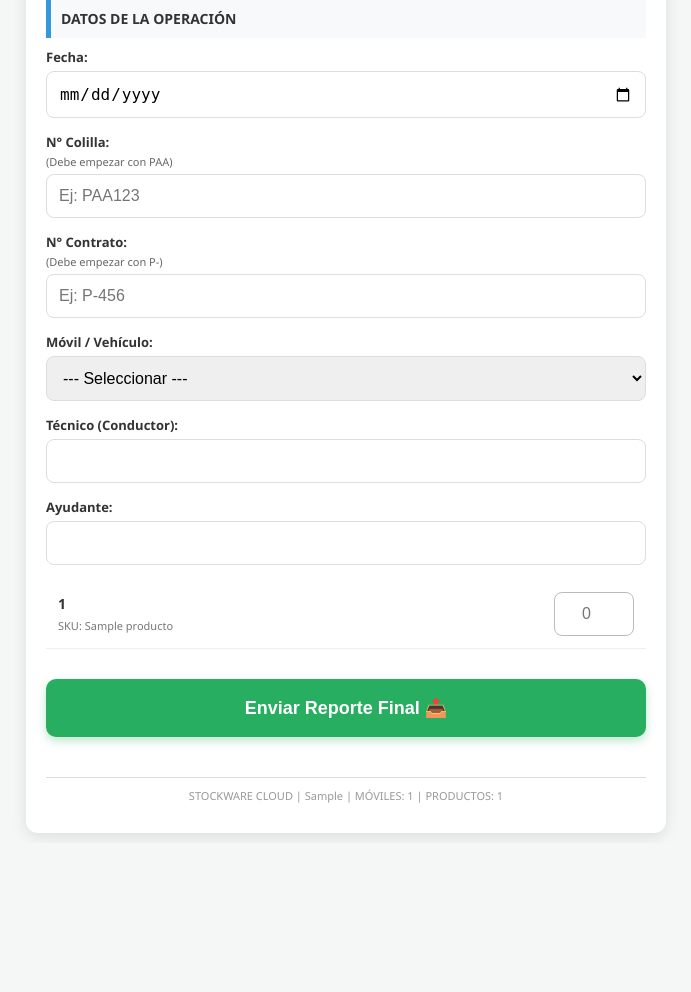
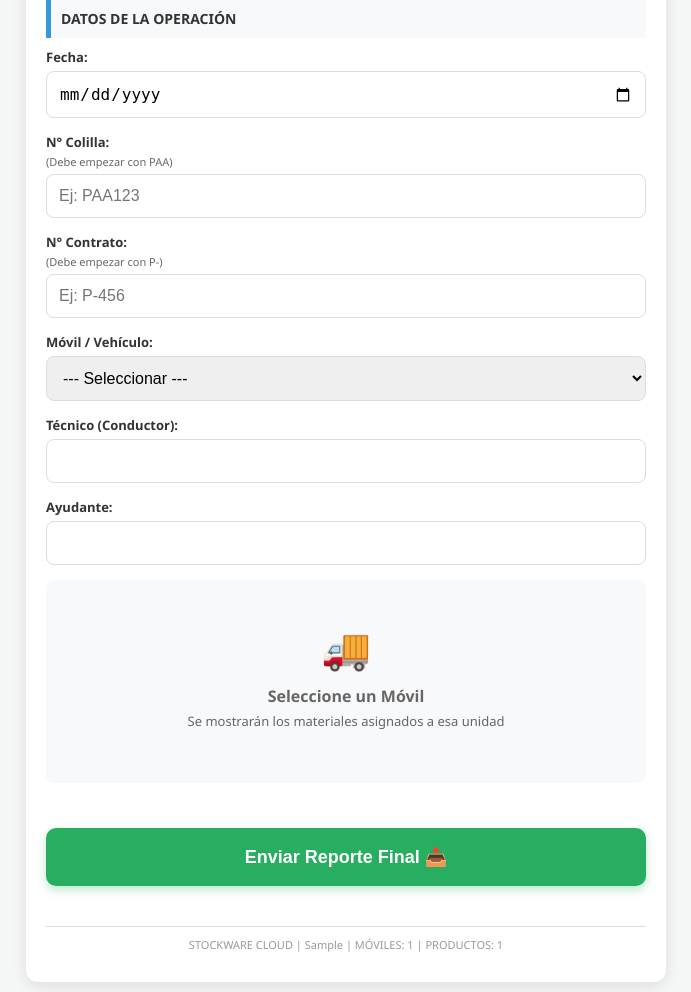
Before and after one commit to yopitt1998-rgb/stockware-portal, a Flask app: template templates/index.html in a window 1280 px wide. Shown: the part 253-1245 px from the top of the page, without its empty margins (294-985 px from the left). Before the commit the page ends 1090 px from the top, so only its background shows below. Run offline with Flask 3, Linux system fonts and the light colour scheme; the template is opened without the code that fills it: most values are stand-ins (such as "Sample title", 1, 10 or a date in 2020).

Commit message:
feat: mostrar solo materiales asignados al movil seleccionado

```diff
--- a/templates/index.html
+++ b/templates/index.html
@@ -317,27 +317,28 @@
                 <input type="text" name="ayudante" id="ayudante">
             </div>
 
-            <div class="material-list">
-                {% for p in productos %}
-                <div class="material-item" id="row_{{ p[1] }}">
-                    <div class="material-info">
-                        <span class="material-name">{{ p[0] }}</span>
-                        <span class="material-sku">SKU: {{ p[1] }}</span>
+            <div class="section-title" id="section_materiales" style="display:none;">📦 Materiales Asignados al Móvil
             </div>
 
-                    <!-- Container for Input + Scan Icon -->
-                    <div style="display: flex; align-items: center;">
-                        <input type="number" name="qty_{{ p[1] }}" id="input_{{ p[1] }}" class="material-qty sku-input"
-                            data-sku="{{ p[1] }}" data-name="{{ p[0] }}" min="0" placeholder="0">
+            <!-- Mensaje inicial -->
+            <div id="mensaje_seleccionar"
+                style="text-align:center; padding:40px 20px; color:#666; background:#f8f9fa; border-radius:8px; margin:15px 0;">
+                <div style="font-size:40px; margin-bottom:10px;">🚚</div>
+                <p style="font-weight:bold; font-size:16px; margin:0;">Seleccione un Móvil</p>
+                <p style="font-size:13px; margin-top:5px;">Se mostrarán los materiales asignados a esa unidad</p>
+            </div>
 
-                        <!-- Icon will be shown via JS for allowed SKUs -->
-                        <button type="button" class="scan-icon-btn" id="btn_scan_{{ p[1] }}"
-                            onclick="openScanner('{{ p[1] }}', '{{ p[0] }}')" style="display:none;">
-                            📷
-                        </button>
+            <!-- Lista dinámica de materiales -->
+            <div class="material-list" id="material_list_container" style="display:none;">
+                <!-- Se genera dinámicamente por JavaScript -->
             </div>
-                </div>
-                {% endfor %}
+
+            <!-- Mensaje cuando no hay stock -->
+            <div id="mensaje_sin_stock"
+                style="display:none; text-align:center; padding:30px 20px; color:#e74c3c; background:#fef0f0; border-radius:8px; margin:15px 0;">
+                <div style="font-size:40px; margin-bottom:10px;">📭</div>
+                <p style="font-weight:bold; font-size:16px; margin:0;">Sin materiales asignados</p>
+                <p style="font-size:13px; margin-top:5px;">Este móvil no tiene materiales en inventario</p>
             </div>
 
             <button type="submit" class="submit-btn" id="submit_btn">Enviar Reporte Final 📤</button>
@@ -397,53 +398,114 @@
             }
         };
 
+        // SKU to Excel Name mapping (para nombres cortos)
+        const SKU_TO_EXCEL_NAME = {{ sku_to_excel_name | safe }};
+
         function actualizarUIConInventario() {
-            if (!window.INVENTARIO_ACTUAL) return;
+            const container = document.getElementById('material_list_container');
+            const mensajeSeleccionar = document.getElementById('mensaje_seleccionar');
+            const mensajeSinStock = document.getElementById('mensaje_sin_stock');
+            const sectionTitle = document.getElementById('section_materiales');
 
-            window.INVENTARIO_ACTUAL.forEach(item => {
-                const row = document.getElementById(`row_${item.sku}`);
-                if (!row) return;
+            // Ocultar mensaje inicial
+            mensajeSeleccionar.style.display = 'none';
 
-                const materialInfo = row.querySelector('.material-info');
-                if (!materialInfo) return;
+            // Limpiar lista anterior
+            container.innerHTML = '';
 
-                // Agregar o actualizar badge
-                let badge = row.querySelector('.badge-disponible');
-                if (!badge) {
-                    badge = document.createElement('span');
-                    badge.className = 'badge-disponible';
-                    badge.style.cssText = 'background:#3498db; color:white; padding:3px 8px; border-radius:10px; font-size:11px; margin-left:8px; display:inline-block;';
-                    materialInfo.appendChild(badge);
+            // Verificar si hay inventario
+            if (!window.INVENTARIO_ACTUAL || window.INVENTARIO_ACTUAL.length === 0) {
+                container.style.display = 'none';
+                sectionTitle.style.display = 'none';
+                mensajeSinStock.style.display = 'block';
+                return;
             }
 
-                const disponibles = item.tiene_series ? item.seriales.length : item.cantidad_total;
-                badge.textContent = `${disponibles} disponibles`;
-                badge.style.background = disponibles > 0 ? '#3498db' : '#e74c3c';
+            // Mostrar sección de materiales
+            mensajeSinStock.style.display = 'none';
+            sectionTitle.style.display = 'block';
+            container.style.display = 'block';
 
-                // Si tiene series, reemplazar input con botón
+            // Generar elementos para cada producto del inventario
+            window.INVENTARIO_ACTUAL.forEach(item => {
+                const disponibles = item.tiene_series ? (item.seriales ? item.seriales.length : 0) : item.cantidad_total;
+                const nombreCorto = SKU_TO_EXCEL_NAME[item.sku] || item.nombre;
+
+                const row = document.createElement('div');
+                row.className = 'material-item';
+                row.id = `row_${item.sku}`;
+
+                // Info del material
+                const infoDiv = document.createElement('div');
+                infoDiv.className = 'material-info';
+                infoDiv.innerHTML = `
+                    <span class="material-name">${nombreCorto}</span>
+                    <span class="material-sku">SKU: ${item.sku}</span>
+                    <span class="badge-disponible" style="background:${disponibles > 0 ? '#3498db' : '#e74c3c'}; color:white; padding:3px 8px; border-radius:10px; font-size:11px; margin-left:8px; display:inline-block;">
+                        ${disponibles} disponibles
+                    </span>
+                `;
+                row.appendChild(infoDiv);
+
+                // Container para input/botón
+                const inputContainer = document.createElement('div');
+                inputContainer.style.cssText = 'display: flex; align-items: center;';
+
                 if (item.tiene_series && item.seriales && item.seriales.length > 0) {
-                    const input = document.getElementById(`input_${item.sku}`);
-                    let btn = row.querySelector('.btn-seleccionar-series');
-
-                    if (!btn) {
-                        input.style.display = 'none';
-
-                        btn = document.createElement('button');
+                    // Producto con series - botón de selección
+                    const btn = document.createElement('button');
                     btn.type = 'button';
                     btn.className = 'btn-seleccionar-series';
                     btn.textContent = 'Seleccionar';
-                        btn.onclick = () => abrirModalSeriales(item.sku, item.nombre, item.seriales);
+                    btn.onclick = () => abrirModalSeriales(item.sku, nombreCorto, item.seriales);
                     btn.style.cssText = 'padding:10px 20px; background:#27ae60; color:white; border:none; border-radius:6px; font-size:13px; font-weight:bold; cursor:pointer;';
+                    inputContainer.appendChild(btn);
 
-                        input.parentNode.insertBefore(btn, input);
+                    // Input oculto para guardar cantidad
+                    const hiddenInput = document.createElement('input');
+                    hiddenInput.type = 'hidden';
+                    hiddenInput.name = `qty_${item.sku}`;
+                    hiddenInput.id = `input_${item.sku}`;
+                    hiddenInput.className = 'sku-input';
+                    hiddenInput.dataset.sku = item.sku;
+                    hiddenInput.dataset.name = nombreCorto;
+                    hiddenInput.value = '0';
+                    inputContainer.appendChild(hiddenInput);
+
                     window.SERIALES_SELECCIONADOS[item.sku] = [];
-                    }
-                } else if (item.cantidad_total === 0) {
-                    // Deshabilitar si no hay stock
-                    const input = document.getElementById(`input_${item.sku}`);
-                    if (input) input.disabled = true;
+                } else {
+                    // Producto sin series - input numérico
+                    const input = document.createElement('input');
+                    input.type = 'number';
+                    input.name = `qty_${item.sku}`;
+                    input.id = `input_${item.sku}`;
+                    input.className = 'material-qty sku-input';
+                    input.dataset.sku = item.sku;
+                    input.dataset.name = nombreCorto;
+                    input.min = '0';
+                    input.max = disponibles.toString();
+                    input.placeholder = '0';
+                    input.disabled = disponibles === 0;
+
+                    if (disponibles === 0) {
                         row.classList.add('disabled');
                     }
+
+                    // Validar que no exceda disponibles
+                    input.addEventListener('input', function () {
+                        const val = parseInt(this.value) || 0;
+                        if (val > disponibles) {
+                            this.value = disponibles;
+                            this.style.borderColor = 'red';
+                            setTimeout(() => this.style.borderColor = '#ddd', 500);
+                        }
+                    });
+
+                    inputContainer.appendChild(input);
+                }
+
+                row.appendChild(inputContainer);
+                container.appendChild(row);
             });
         }
 
```
Lines whose indentation alone changed are shown as unchanged.
